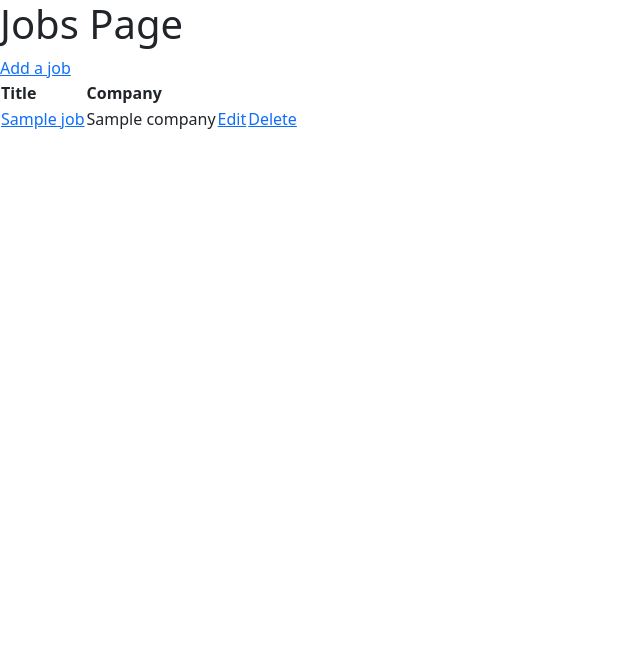
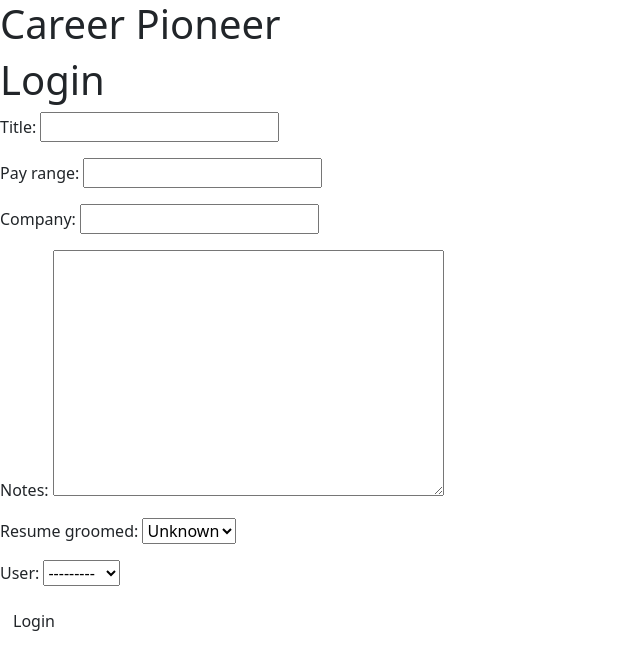
Before and after one commit to carreerpioneer/careerpioneer, a Django app: template main_app/templates/jobs/jobs.html in a window 1280 px wide. Shown: the top 670 px of the page, without its empty margins (0-640 px from the left). Run offline with Django 4.2, Linux system fonts and the light colour scheme; tables that the repository leaves empty hold one stand-in row (values such as "Sample post"); the template is opened without the code that fills it: values that come from a table or form of the project are taken from there, most other values are stand-ins (such as "Sample title", 1, 10 or a date in 2020); data that the repository does not hold is empty.

Commit message:
add conditional homepage

```diff
--- a/main_app/templates/jobs/jobs.html
+++ b/main_app/templates/jobs/jobs.html
@@ -6,7 +6,7 @@
 {% endblock %}
 
 {% block content %}
-
+  {% if user.is_authenticated %}
     <h1>Jobs Page</h1>
     <a href="/create-job">Add a job</a>
     <table>
@@ -25,5 +25,17 @@
         </tr>
       {% endfor %}
     </table>
-
+    <p>{{user}}</p>
+  {% else %}
+    <h1>Career Pioneer</h1>
+    <section>
+      <form action="{% url 'home' %}" method="post" class="login">
+        <h1>Login</h1>
+        {% csrf_token %}
+        {{ form.as_p }}
+        <input type="hidden" name="next" value="{{ next }}">
+        <button type="submit" class="btn submit">Login</button>
+      </form>
+    </section>
+  {% endif %}
 {% endblock  %}
--- a/main_app/views.py
+++ b/main_app/views.py
@@ -4,8 +4,6 @@
 from .models import Job
 from django.contrib.auth.views import LoginView
 
-def home(request):
-  render(request, 'home.html')
 
 def get_jobs(request):
   jobs = Job.objects.all()
```
Lines whose indentation alone changed are shown as unchanged.
